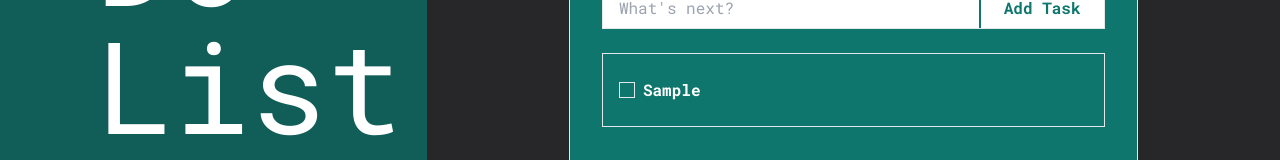
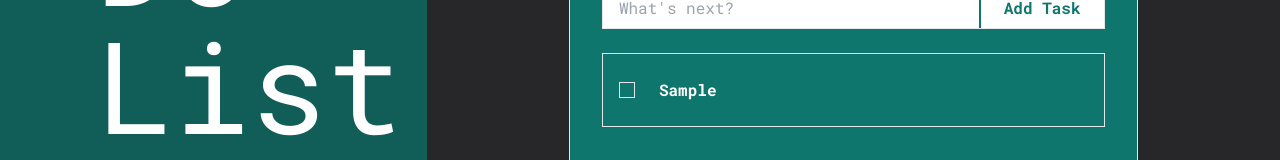
Before and after one commit to Chet4nSingh/React-ToDoList, a React (Vite) app: page / in a window 1280 px wide. Both pictures are taken after typing "Sample" into the empty fields and a click on the button "Add Task". Shown: the part 331-491 px from the top of the page. Built offline with nearby package versions, Linux system fonts and the light colour scheme.

Commit message:
Modify Style

```diff
--- a/src/components/Task.jsx
+++ b/src/components/Task.jsx
@@ -15,17 +15,17 @@ export default function Task({ task, onComplete, onDelete }) {
 
   return (
     <li className="p-4 my-6 group flex justify-between items-center border hover:scale-[1.025]">
-      <div className="flex items-center">
+      <div className="w-3/4 flex items-center gap-4">
         <button onClick={() => onComplete(task.id)} className={`w-4 h-4 border ${task.isComplete? 'bg-white': ''}`}></button>
         {isEditing ? (
           <input
             type="text"
             onChange={handleChange}
             value={editedTask}
-            className="p-2 pl-4 w-3/4 outline-none text-black"
+            className="p-2 pl-4 outline-none text-black"
           />
         ) : (
-          <p className={`p-2 w-3/4 font-bold ${task.isComplete? 'line-through': ''}`}>{editedTask}</p>
+          <p className={`p-2 font-bold ${task.isComplete? 'line-through': ''}`}>{editedTask}</p>
         )}
       </div>
       <div className="hidden gap-4 group-hover:block">
```
